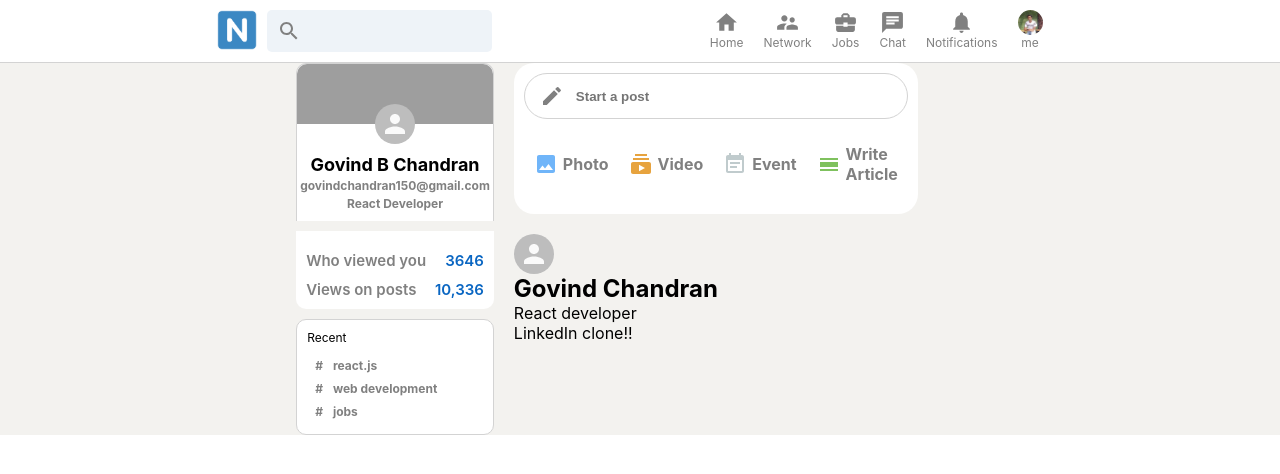
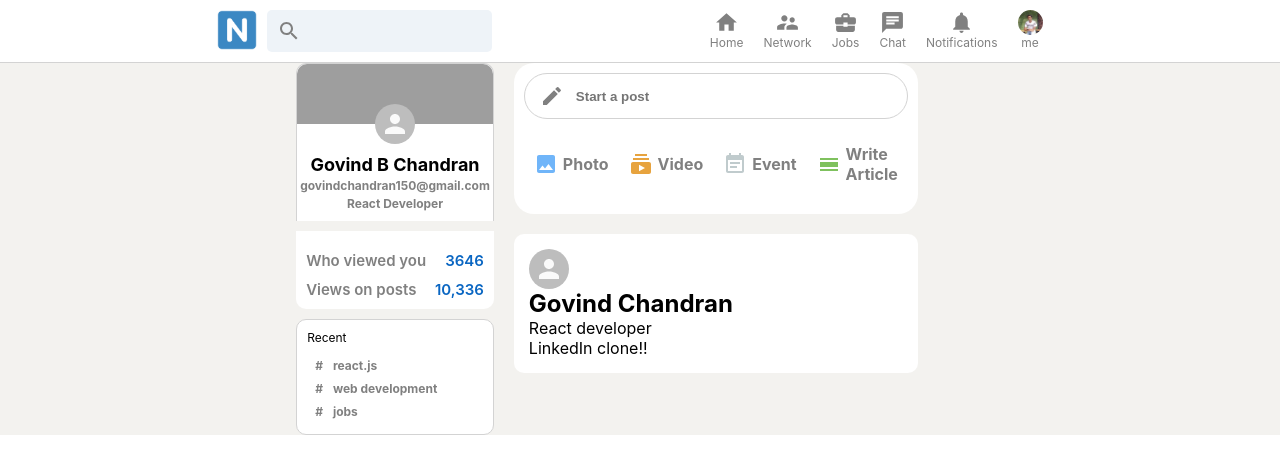
Before and after one commit to chandran-jr/NetworKit, a React (Create React App) app: page / in a window 1280 px wide. Shown: the top 474 px of the page. Built offline with nearby package versions, Linux system fonts and the light colour scheme; grey boxes are pictures that could not be loaded.

Commit message:
Add files via upload

```diff
--- a/src/Post.css
+++ b/src/Post.css
@@ -1,3 +1,6 @@
 .post{
-
+    background-color: white;
+    padding: 15px;
+    margin-bottom: 10px;
+    border-radius: 10px;
 }
```
